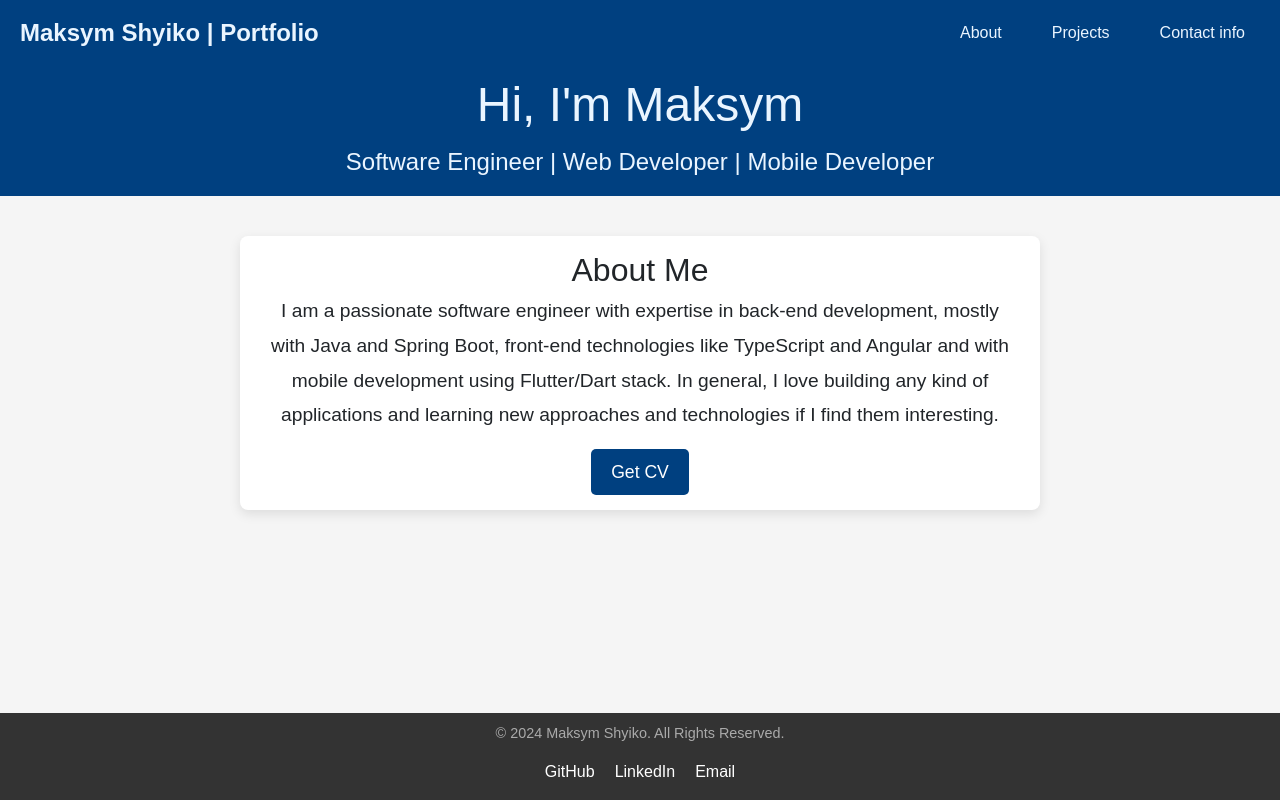
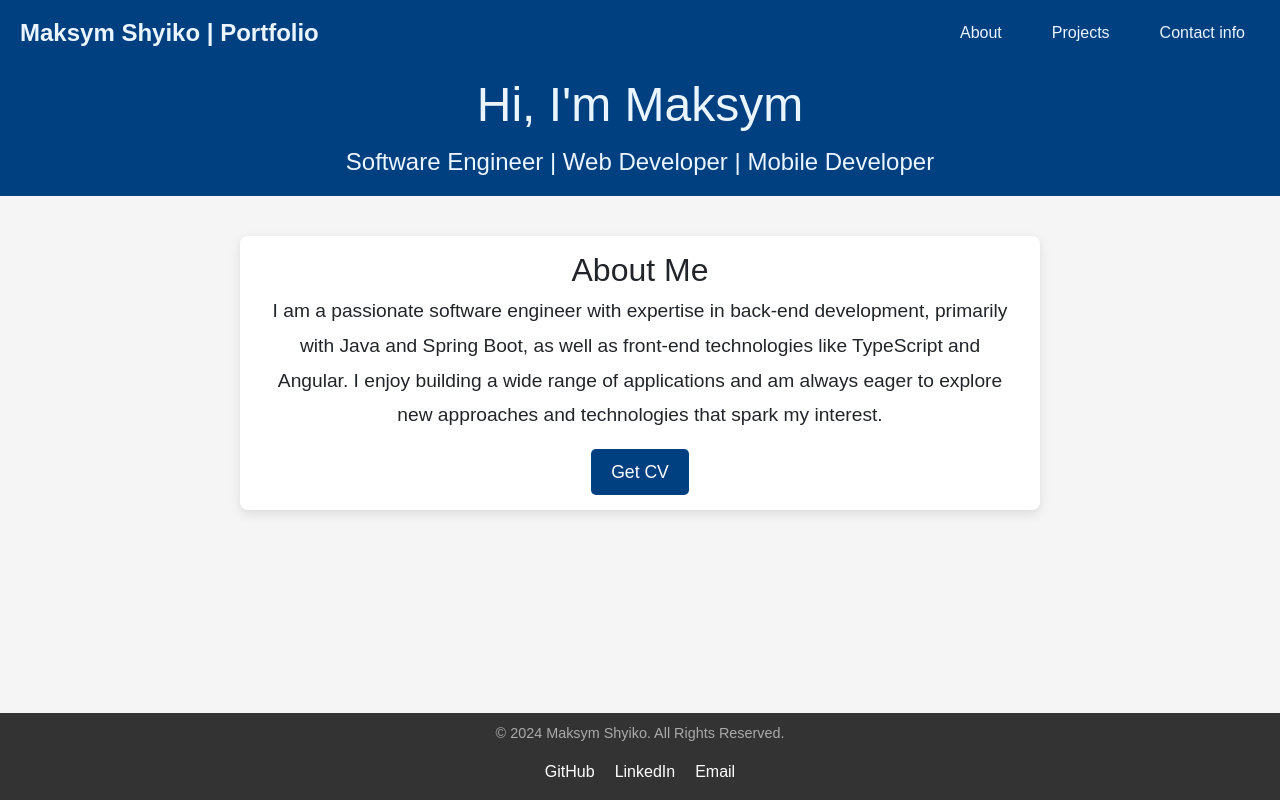
Before and after one commit to M-Bell/Portfolio_FE, an Angular app: page /#/home in a window 1280 px wide. Built offline with nearby package versions, Linux system fonts and the light colour scheme.

Commit message:
Updated summary text

```diff
--- a/src/app/layouts/content/home/home.component.html
+++ b/src/app/layouts/content/home/home.component.html
@@ -10,11 +10,10 @@
   <section id="about" class="about-section">
     <h2>About Me</h2>
     <p class="description-paragraph">
-      I am a passionate software engineer with expertise in back-end
-      development, mostly with Java and Spring Boot, front-end technologies like
-      TypeScript and Angular and with mobile development using Flutter/Dart
-      stack. In general, I love building any kind of applications and learning
-      new approaches and technologies if I find them interesting.
+      I am a passionate software engineer with expertise in back-end development,
+      primarily with Java and Spring Boot, as well as front-end technologies like TypeScript
+      and Angular. I enjoy building a wide range of applications and am always eager to explore new
+      approaches and technologies that spark my interest.
     </p>
     <section id="resume" class="resume-section">
       <a href="CV/CV_Maksym_Shyiko_gen.pdf" download="CV_Maksym_Shyiko.pdf"
```
